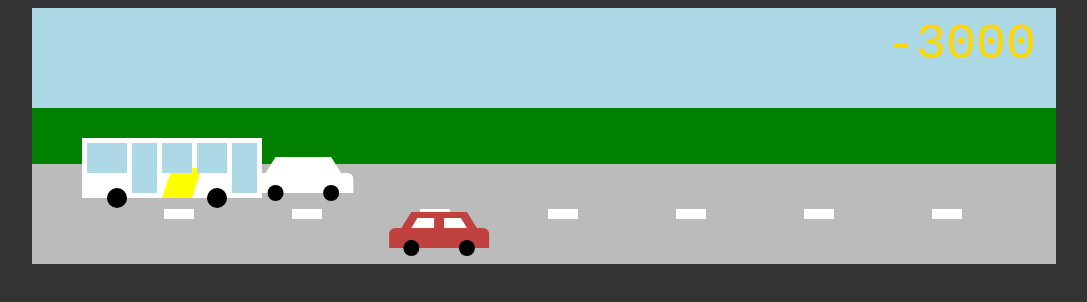
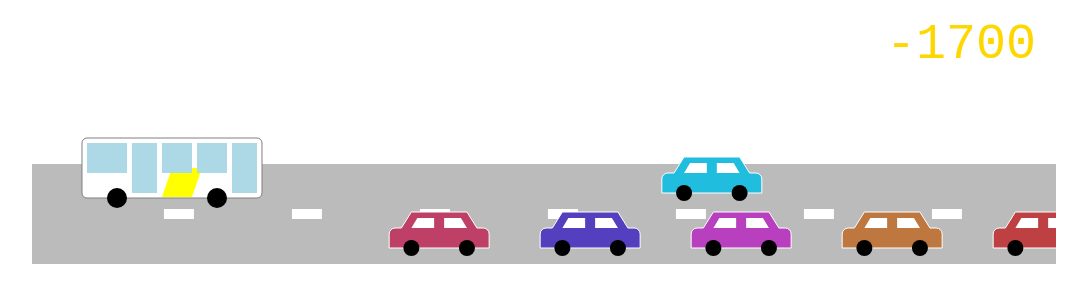
Before and after one commit to jbrems/busgame, a website: page index.html in a window 1280 px wide. Shown: the whole page, without its empty margins (96-1183 px from the left). Drawn offline with Linux system fonts and the light colour scheme.

Commit message:
Passenger scoring

```diff
--- a/index.css
+++ b/index.css
@@ -1,5 +1,5 @@
 body {
-  background-color: #333333;
+  /* background-color: #333333; */
 }
 
 #kanvas {
--- a/index.html
+++ b/index.html
@@ -19,7 +19,7 @@
     })
 
     document.addEventListener('keyup', (event) => {
-      if (event.code === 'Space') busGame.bus.jump()
+      if (event.code === 'Space') busGame.jump()
     })
   </script>
 </body>
--- a/package.json
+++ b/package.json
@@ -1,6 +1,6 @@
 {
   "name": "busgame",
-  "version": "0.3.0",
+  "version": "0.4.0",
   "description": "",
   "type": "module",
   "scripts": {
--- /dev/null
+++ b/src/Background.js
@@ -0,0 +1,17 @@
+import { Particle } from "./Particle.js";
+import { v } from "./utils.js";
+
+export class Background extends Particle {
+  constructor() {
+    super()
+    this.image = new Image()
+    this.image.src = '/assets/bg.png'
+    this.setPos(v(0, 0)).setVel(v(0.1, 0))
+  }
+
+  draw(ctx) {
+    ctx.rect(0, 0, ctx.width, ctx.height).fill('#34bf24')
+    ctx.rect(0, 0, ctx.width, 100).fill('#72e8f3')
+  }
+
+}
--- a/src/Bus.js
+++ b/src/Bus.js
@@ -13,14 +13,14 @@ export class Bus extends Particle {
   draw(ctx) {
     ctx.save().translate(this.pos.x, this.pos.y)
     if (this.crouching) ctx.translate(0, 5)
-    ctx.rect(0, 0, this.width, this.height).fill('white')
+    ctx.rect(0, 0, this.width, this.height, 5).fill('white').stroke('grey')
 
     // De Lijn stripe
     ctx.beginPath()
-    ctx.moveTo(80, this.height)
+    ctx.moveTo(80, this.height - 1)
     ctx.lineTo(90, 30)
     ctx.lineTo(120, 30)
-    ctx.lineTo(110, this.height)
+    ctx.lineTo(110, this.height - 1)
     ctx.closePath().fill('yellow')
 
     // Windows and doors
--- a/src/BusGame.js
+++ b/src/BusGame.js
@@ -3,6 +3,8 @@ import { Road } from './Road.js'
 import { Bus } from './Bus.js'
 import { Car } from './Car.js'
 import { v } from './utils.js'
+import { Background } from './Background.js'
+import { HaltePaal } from './HaltePaal.js'
 
 export class BusGame {
   score = 0
@@ -14,18 +16,25 @@ export class BusGame {
     this.kanvas.addDrawHandler(this.draw.bind(this))
     this.kanvas.addUpdateHandler(this.update.bind(this))
 
+    this.bg = new Background()
     this.road = new Road(this.speed)
+    this.haltePaal = new HaltePaal(this.speed, this.onScore.bind(this))
     this.bus = new Bus()
-    this.cars = new Array(1).fill(0).map((_, i) => new Car(this.speed - 8).setPos(v(1000, 220)))
-    this.opposingCars = new Array(1).fill(0).map((_, i) => new Car(this.speed + 4, this.onScore.bind(this), this.onCrash.bind(this)))
+    this.cars = new Array(5).fill(0).map((_, i) => new Car(this.speed - 8).setPos(v(1000 + i * 151, 220)))
+    this.opposingCars = new Array(1).fill(0).map((_, i) => new Car(this.speed + 4, this.onCrash.bind(this)))
 
-    this.scoreSound = new Audio('/assets/score.wav')
+    this.jumpSound = new Audio('/assets/jump.wav')
     this.crashSound = new Audio('/assets/crash.wav')
+    this.dingSounds = new Array(10).fill(0).map(d => new Audio('/assets/score.wav'))
   }
 
-  onScore() {
-    this.score += 100
-    this.scoreSound.play()
+  onScore(amount) {
+    for (let i = 0; i < amount; i++) {
+      setTimeout(() => {
+        this.score += 100
+        this.dingSounds[i].play()
+      }, i * 150)
+    }
   }
 
   onCrash() {
@@ -33,12 +42,17 @@ export class BusGame {
     this.crashSound.play()
   }
 
+  jump() {
+    this.jumpSound.play()
+    this.bus.jump()
+  }
+
   draw(ctx) {
     ctx.clear()
 
-    ctx.rect(0, 0, ctx.width, ctx.height).fill('green')
-    ctx.rect(0, 0, ctx.width, 100).fill('lightblue')
+    // this.bg.draw(ctx)
 
+    this.haltePaal.draw(ctx)
     this.road.draw(ctx)
     this.opposingCars.forEach(c => c.draw(ctx))
     this.bus.draw(ctx)
@@ -49,10 +63,12 @@ export class BusGame {
 
   update() {
     this.speed += 0.001
+    this.haltePaal.setSpeed(this.speed)
     this.road.setSpeed(this.speed)
     this.cars.forEach(c => c.increaseSpeed(0.001))
     this.opposingCars.forEach(c => c.increaseSpeed(0.001))
 
+    this.haltePaal.update()
     this.road.update()
     this.bus.update()
     this.cars.forEach(c => c.update())
@@ -63,5 +79,24 @@ export class BusGame {
         c.destroy()
       }
     })
+
+    this.cars.forEach((car1, index, others) => {
+      const carsToCheck = others.slice(index + 1)
+      if (!carsToCheck?.length) return
+      carsToCheck.forEach((car2) => {
+        if (car1.detectSimpleCollision(car2.safeDistanceBoundingBox)) {
+          if (car1.pos.x > car2.pos.x) {
+            car1.pause()
+            car2.setVel(car1.vel)
+          }
+          else {
+            car2.pause()
+            car1.setVel(car2.vel)
+          }
+        }
+      })
+    })
+
+    this.bg.update()
   }
 }
--- a/src/Car.js
+++ b/src/Car.js
@@ -5,13 +5,16 @@ import { v } from "./utils.js";
 export class Car extends Particle {
   destroyed = false
 
-  constructor(speed, onEndReached = () => {}, onCrash = () => {}) {
+  constructor(speed, onCrash = () => {}) {
     super()
     this.speed = speed
     this.setPos(v(1000, 165)).setVel(v(-speed, 0))
     this.setWidth(100).setHeight(20)
-    this.onEndReached = onEndReached
     this.onCrash = onCrash
+  }
+
+  get safeDistanceBoundingBox() {
+    return { ...this.boundingBox, x: this.pos.x - this.width / 2, width: this.width * 2 }
   }
 
   increaseSpeed(speed) {
@@ -36,7 +39,7 @@ export class Car extends Particle {
     ctx.lineTo(this.width - wheelOffset, -16)
     ctx.lineTo(wheelOffset, -16)
     ctx.lineTo(wheelOffset - 10, 0)
-    ctx.closePath().fill(this.color)
+    ctx.closePath().fill(this.color).stroke('white')
 
 
     // Left window
@@ -68,9 +71,12 @@ export class Car extends Particle {
     super.update()
 
     if (this.pos.x < -this.width) {
-      this.onEndReached()
       this.reset()
     }
+  }
+
+  pause() {
+    this.pos.sub(this.vel)
   }
 
   reset() {
--- /dev/null
+++ b/src/HaltePaal.js
@@ -0,0 +1,45 @@
+import { v } from "./utils.js"
+import { Particle } from "./Particle.js"
+import { randomColor, randomNumber } from "./random.js"
+
+export class HaltePaal extends Particle {
+  constructor(speed, onScore = () => {}) {
+    super()
+    this.setPos(v(1000, 56)).setVel(v(-speed, 0))
+    this.setWidth(35).setHeight(100)
+    this.waiting = 3
+    this.colors = new Array(this.waiting).fill(0).map(() => randomColor())
+    this.score = onScore
+  }
+
+  setSpeed(speed) {
+    this.setVel(v(-speed, 0))
+  }
+
+  reset() {
+    this.pos.x = 5000
+    this.waiting = Math.floor(randomNumber(0, 10))
+    this.colors = new Array(this.waiting).fill(0).map(() => randomColor())
+  }
+
+  draw(ctx) {
+    ctx.rect(this.pos.x, this.pos.y + 3, 35, 35, 5).fill('white').stroke('grey')
+    ctx.circle(this.pos.x + 5, this.pos.y + 5, 5).fill('gold').stroke('grey')
+    ctx.rect(this.pos.x, this.pos.y + 5, 10, this.height).fill('gold').stroke('grey')
+
+    for (let i = 0; i < this.waiting; i++) {
+      ctx.circle(this.pos.x + 30 + i * 30, this.pos.y + 65, 8).fill('pink').stroke('grey')
+      ctx.rect(this.pos.x + 20 + i * 30, this.pos.y + 75, 20, 20, 5).fill(this.colors[i]).stroke('grey')
+    }
+  }
+
+  update() {
+    super.update()
+
+    if (this.pos.x < 100) {
+      this.score(this.waiting)
+      this.waiting = 0
+    }
+    if (this.pos.x < -500) this.reset()
+  }
+}
```
Also changed, not shown: 1 other file.
